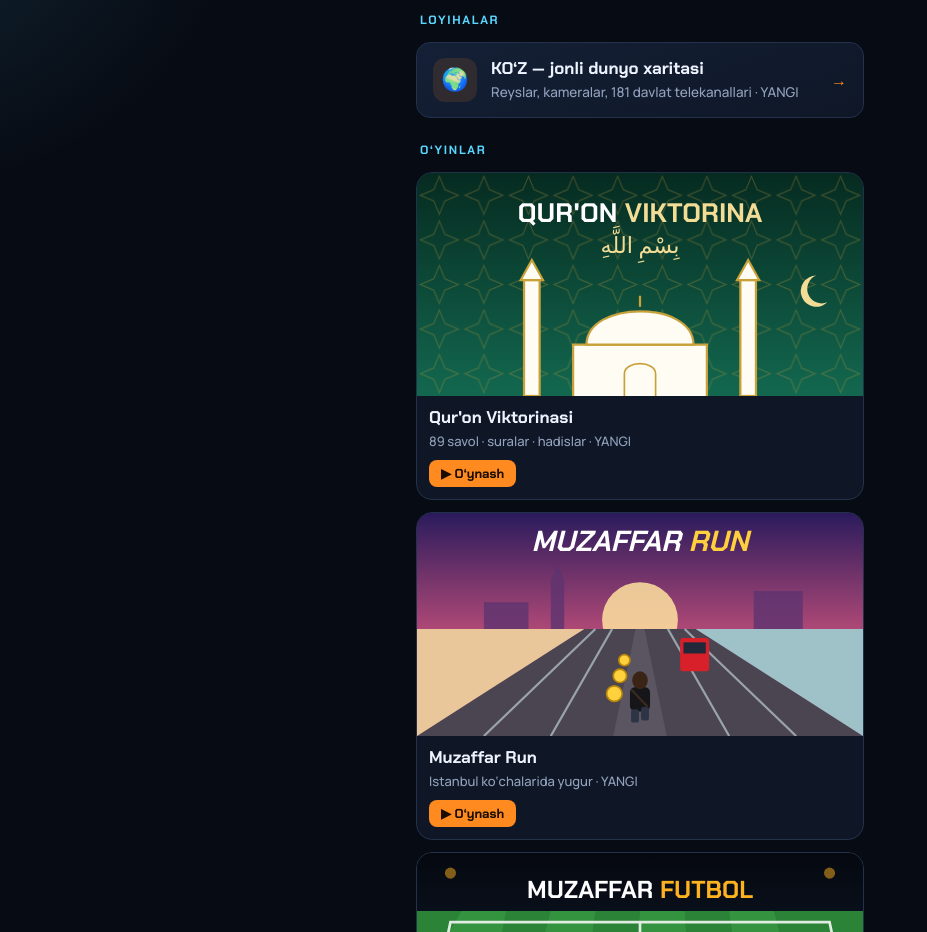
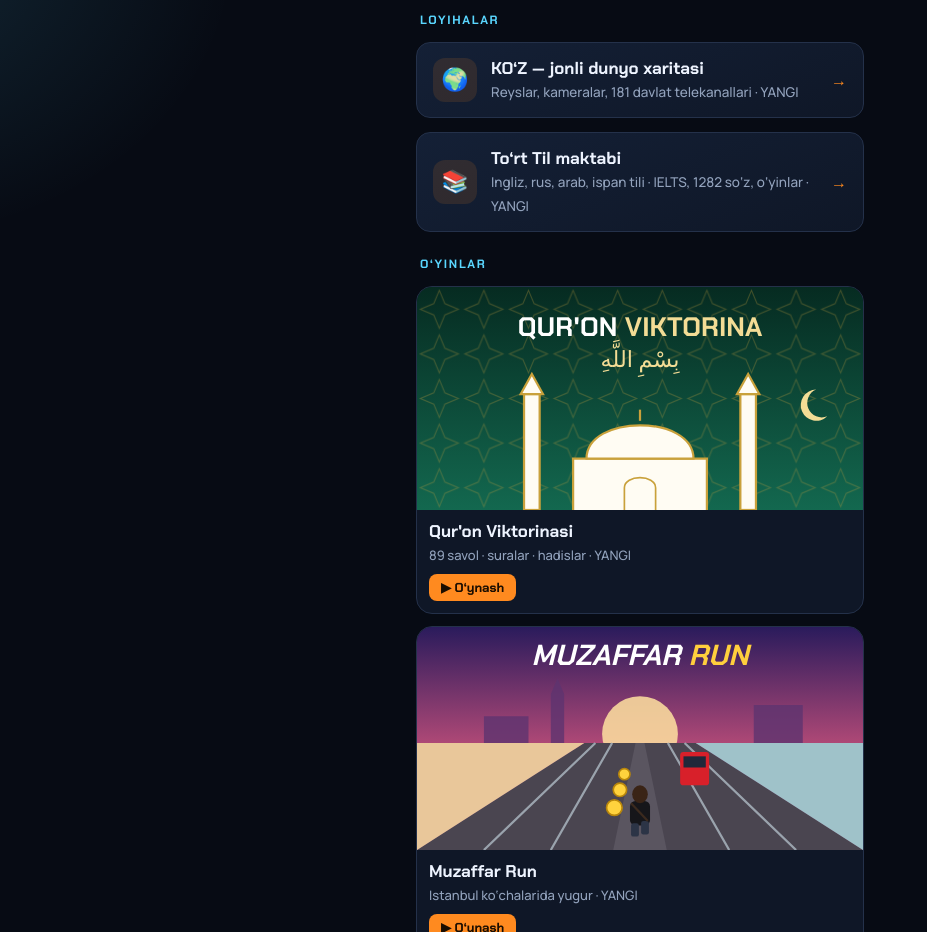
Before and after one commit to muzaffarkarshiev/muzacom, a plain HTML site: page bio/index.html in a window 1280 px wide. Shown: the part 1220-2152 px from the top of the page, without its empty margins (0-927 px from the left). Drawn offline with Linux system fonts and the light colour scheme.

Commit message:
bio: To'rt Til maktabi sayti havolasi qo'shildi
Co-Authored-By: Claude Fable 5.2 <noreply@anthropic.com>
Claude-Session: https://claude.ai/code/session_01EfAFqnqgoVuc6isVhVMtjG

```diff
--- a/bio/index.html
+++ b/bio/index.html
@@ -113,6 +113,8 @@ footer{text-align:center;color:var(--muted);font-size:13px;margin-top:10px}
   <div class="label">LOYIHALAR</div>
   <a class="link" href="https://muzaffarkarshiev.github.io/koz/" target="_blank" rel="noopener">
     <span class="em">🌍</span><span><b>KO‘Z — jonli dunyo xaritasi</b><small>Reyslar, kameralar, 181 davlat telekanallari · YANGI</small></span><span class="arr">→</span></a>
+  <a class="link" href="https://muzaffarkarshiev.github.io/4til/" target="_blank" rel="noopener">
+    <span class="em">📚</span><span><b>To‘rt Til maktabi</b><small>Ingliz, rus, arab, ispan tili · IELTS, 1282 so‘z, o‘yinlar · YANGI</small></span><span class="arr">→</span></a>
 
   <div class="label">O‘YINLAR</div>
   <div class="games">
```
